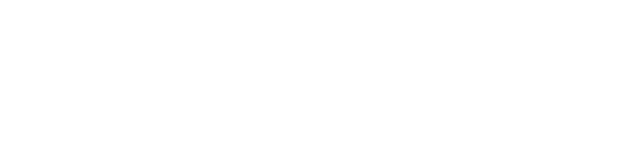
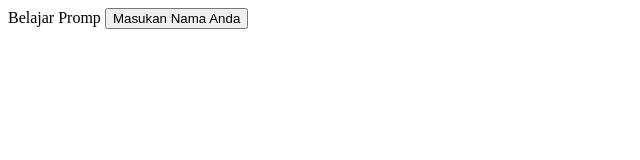
Before and after one commit to trirahmat97/aplikasi1, a plain HTML site: page dewa.html in a window 1280 px wide. Shown: the whole page, without its empty margins (0-640 px from the left). Drawn offline with Linux system fonts and the light colour scheme.

Commit message:
confirmasi 1

```diff
--- a/dewa.html
+++ b/dewa.html
@@ -2,10 +2,34 @@
 <html lang="en">
 <head>
     <meta charset="UTF-8">
-    <title>Belajar Alert Prompt dan Confirm</title>
+    <title>Belajar Github Desktop</title>
 </head>
 <body>
+Belajar Promp
+<button onclick="konfirmasi()" >Masukan Nama Anda</button>
+<p id="id"></p>
 
-<script src="dewa.js"></script>
+<script>
+
+    function konfirmasi() {
+        var nama = prompt("Masukan Nama : ") ;
+        var tanya = confirm("Apakah Ini Benar Nama anda " + nama + " ?");
+
+        var text ;
+
+        if (tanya){
+            alert("Selamat datang " + nama);
+        }
+        else{
+            tanya = prompt("Masukan Nama Lagi : ");
+            if (tanya != null){
+                alert("Nama Anda Adalah " + tanya );
+            }
+        }
+
+        document.getElementById("text").innerHTML = text ;
+    }
+
+</script>
 </body>
 </html>
```
